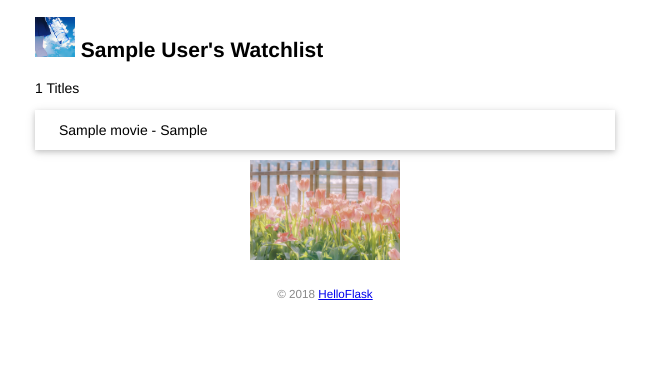
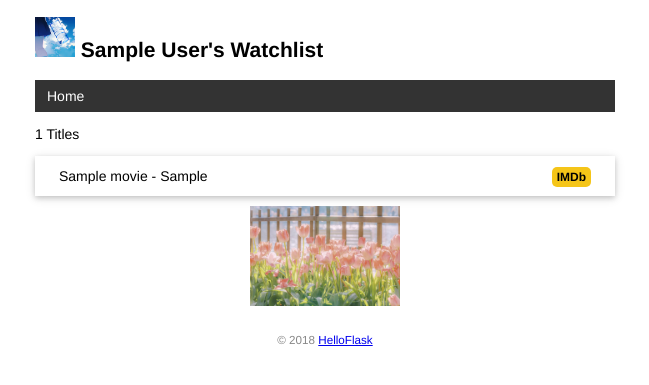
Before and after one commit to gwnwu547/watchlist, a Flask app: page / in a window 1280 px wide. Shown: the top 385 px of the page, without its empty margins (315-964 px from the left). Run offline with Flask 3, Linux system fonts and the light colour scheme; tables that the repository leaves empty hold one stand-in row (values such as "Sample post").

Commit message:
add error template and base template

```diff
--- a/app.py
+++ b/app.py
@@ -66,18 +66,24 @@ class Movie(db.Model): # 表名movie
     title = db.Column(db.String(60)) # 电影标题
     year = db.Column(db.String(4)) # 电影年份
 
+# 模版上下文处理函数
+@app.context_processor
+def inject_user(): # 函数名可以随意修改
+    user = User.query.first()
+    return dict(user=user) # 需要返回字段，等同于return {'user':user}
+
+@app.errorhandler(404) # 传入要处理的错误代码
+def page_not_found(e): # 接受异常对象作为参数
+    user = User.query.first()
+    return render_template('404.html', user=user), 404 # 返回模版和状态码
+
 # 在主页视图读取数据库记录
 @app.route('/')
 def index(): # 因为设置了数据库，负责显示主页的index可以从数据库里读取真实的数据
     user = User.query.first() # 读取用户记录
     movies = Movie.query.all() # 读取所有电影记录
-    return render_template('index.html', user=user, movies=movies)
-
-# 生成虚拟数据
-# 因为有了数据库，我们可以编写一个命令函数把虚拟数据添加到数据库
+    return render_template('index.html', movies=movies)
 
 
-@app.errorhandler(404) # 穿入要处理的错误代码
-def page_not_found(e): # 接受异常对象作为参数
-    user = User.query.first()
-    return render_template('404.html', user=user), 404 # 返回模版和状态码
+if __name__ == '__main__':
+    app.run()
--- a/static/style.css
+++ b/static/style.css
@@ -45,3 +45,41 @@ footer {
     margin: 0 auto;
     height: 100px;
 }
+
+nav ul {
+    list-style-type: none;
+    margin: 0;
+    padding: 0;
+    overflow: hidden;
+    background-color: #333;
+}
+
+nav li {
+    float: left;
+}
+
+nav li a {
+    display: block;
+    color: white;
+    text-align: center;
+    padding: 8px 12px;
+    text-decoration: none;
+}
+
+nav li a:hover {
+    background-color: #111;
+}
+
+.float-right {
+    float: right;
+}
+
+.imdb {
+    font-size: 12px;
+    font-weight: bold;
+    color: black;
+    text-decoration: none;
+    background: #F5C518;
+    border-radius: 5px;
+    padding: 3px 5px;
+}
--- /dev/null
+++ b/templates/base.html
@@ -0,0 +1,27 @@
+<!DOCTYPE html>
+<html lang="en">
+<head>
+    {% block head %}
+    <meta charset="utf-8">
+    <meta name="viewport" content="width=device-width, initial-scale=1.0">
+    <title>{{ user.name }}'s Watchlist</title>
+    <link rel="icon" href="{{ url_for('static', filename='favicon.png') }}">
+    <link rel="stylesheet" href="{{ url_for('static', filename='style.css') }}" type="text/css">
+    {% endblock %}
+</head>
+<body>
+    <h2>
+        <img alt="Avatar" class="avatar" src="{{ url_for('static', filename='images/bottle.png') }}">
+        {{ user.name }}'s Watchlist
+    </h2>
+    <nav>
+        <ul>
+            <li><a href="{{ url_for('index') }}">Home</a></li>
+        </ul>
+    </nav>
+    {% block content %}{% endblock %}
+    <footer>
+        <small>&copy; 2018 <a href="http://helloflask.com/book/3">HelloFlask</a></small>
+    </footer>
+</body>
+</html>
--- a/templates/index.html
+++ b/templates/index.html
@@ -1,26 +1,15 @@
-<!DOCTYPE html>
-<html lang="en">
-<head>
-    <link rel="stylesheet" href="{{url_for('static',filename='style.css')}}">
-    <meta charset="utf-8">
-    <title>{{ user.name }}'s Watchlist</title>
-    <link rel="icon" href="{{url_for('static', filename = 'favicon.png')}}">
-</head>
-<body>
-    <h2>
-        <img alt="bottle" class="avatar" src="{{url_for('static',filename='images/bottle.png')}}">
-        {{ user.name }}'s Watchlist
-    </h2>
-    {# 使用 length 过滤器获取 movies 变量的长度 #}
-    <p>{{ movies|length }} Titles</p>
-    <ul class="movie-list">
-        {% for movie in movies %}  {# 迭代 movies 变量 #}
-        <li>{{ movie.title }} - {{ movie.year }}</li>  {# 等同于 movie['title'] #}
-        {% endfor %}  {# 使用 endfor 标签结束 for 语句 #}
-    </ul>
-    <img alt="tulip" class="end_pic" src="{{url_for('static', filename='images/tulip.png')}}">
-    <footer>
-        <small>&copy; 2018 <a href="http://helloflask.com/book/3">HelloFlask</a></small>
-    </footer>
-</body>
-</html>
+{% extends 'base.html' %}
+
+{% block content %}
+<p>{{ movies|length }} Titles</p>
+<ul class="movie-list">
+    {% for movie in movies %}
+    <li>{{ movie.title }} - {{ movie.year }}
+        <span class="float-right">
+            <a class="imdb" href="https://www.imdb.com/find?q={{ movie.title }}" target="_blank" title="Find this movie on IMDb">IMDb</a>
+        </span>
+    </li>
+    {% endfor %}
+</ul>
+<img alt="tulip" class="end_pic" src="{{ url_for('static', filename='images/tulip.png') }}" title="to~to~ro~">
+{% endblock %}
```
Also changed, not shown: templates/404.html (+4 -18 lines).
